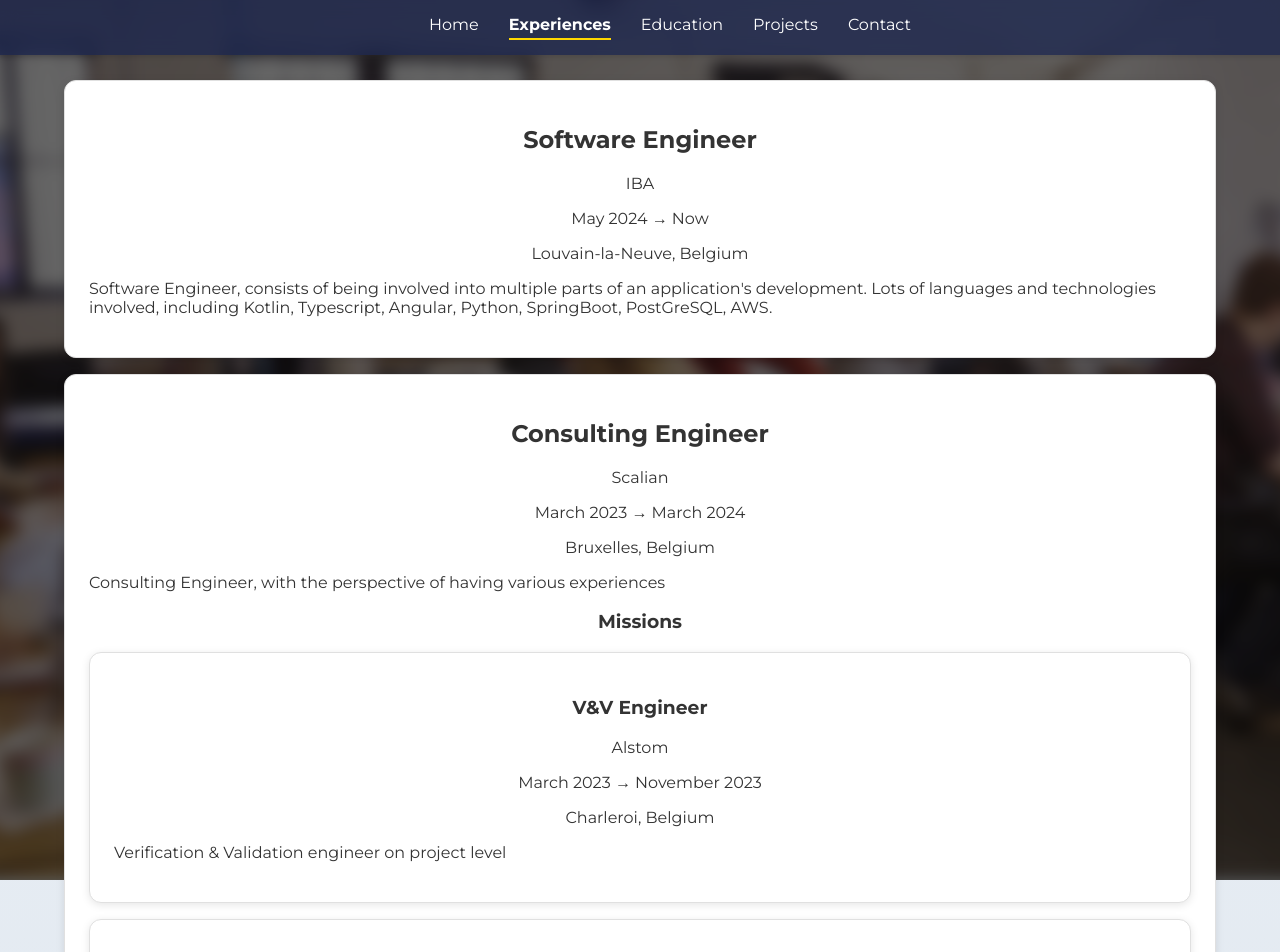
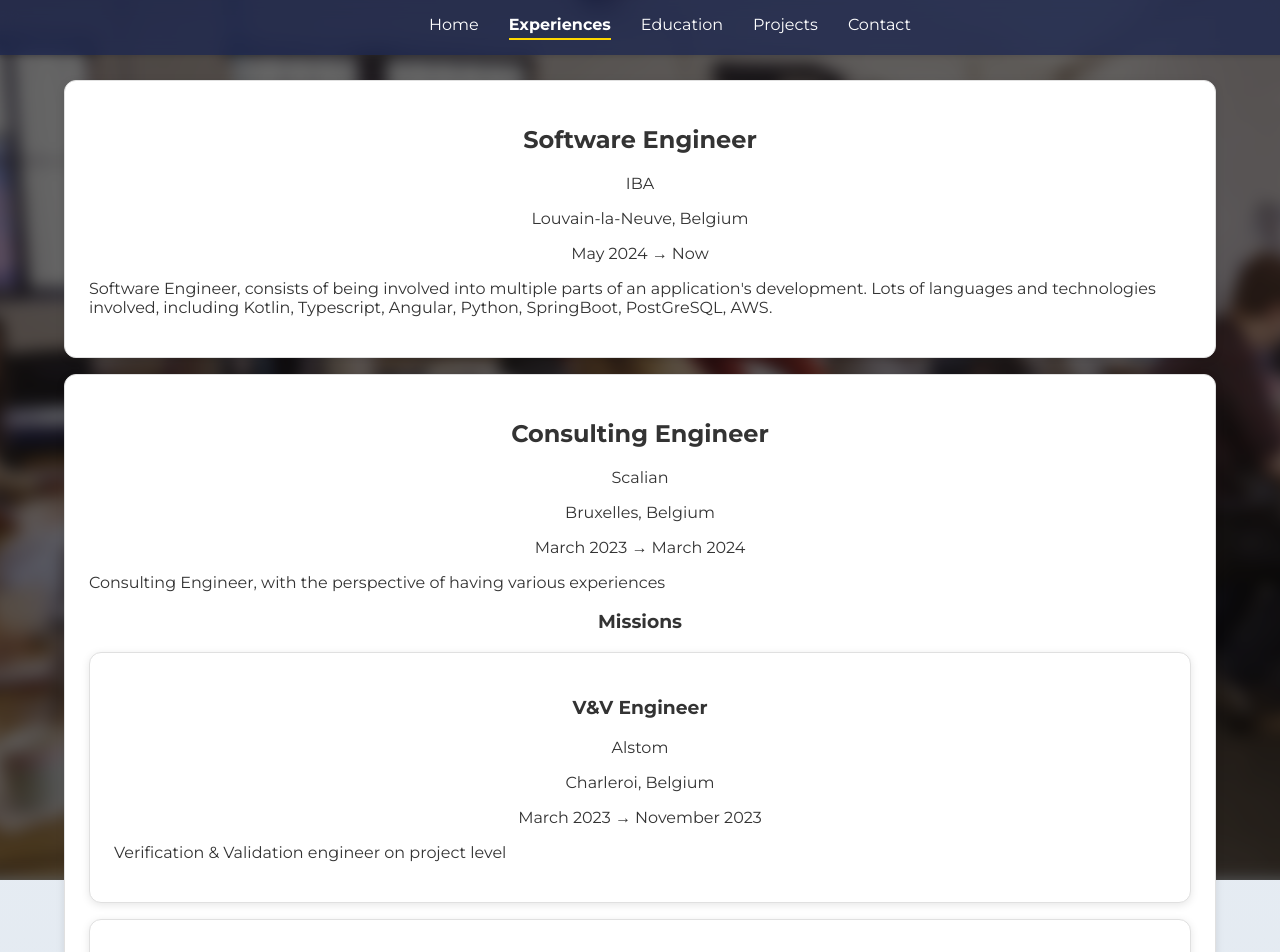
Before and after one commit to cedric-dem/my-portfolio, a Vue app: page /jobs in a window 1280 px wide. Shown: the top 952 px of the page. Built offline with nearby package versions, Linux system fonts and the light colour scheme.

Commit message:
change location of location field

```diff
--- a/src/components/ExperienceCard.vue
+++ b/src/components/ExperienceCard.vue
@@ -2,6 +2,7 @@
   <BaseCard>
     <h2>{{ jobTitle }}</h2>
     <p class="company">{{ company }}</p>
+    <p class="location">{{ location }}</p>
     <p
         v-for="(range, index) in dateRanges"
         :key="index"
@@ -9,7 +10,6 @@
     >
       {{ range.start }} → {{ range.end }}
     </p>
-    <p class="location">{{ location }}</p>
     <p class="description">{{ description }}</p>
 
     <div v-if="missions && missions.length" class="missions">
--- a/src/components/MissionCard.vue
+++ b/src/components/MissionCard.vue
@@ -2,8 +2,8 @@
   <BaseCard>
     <h3>{{ jobTitle }}</h3>
     <p class="company">{{ company }}</p>
+    <p class="location">{{ location }}</p>
     <p class="date">{{ startDate }} → {{ endDate }}</p>
-    <p class="location">{{ location }}</p>
     <p class="description">{{ description }}</p>
   </BaseCard>
 </template>
```
